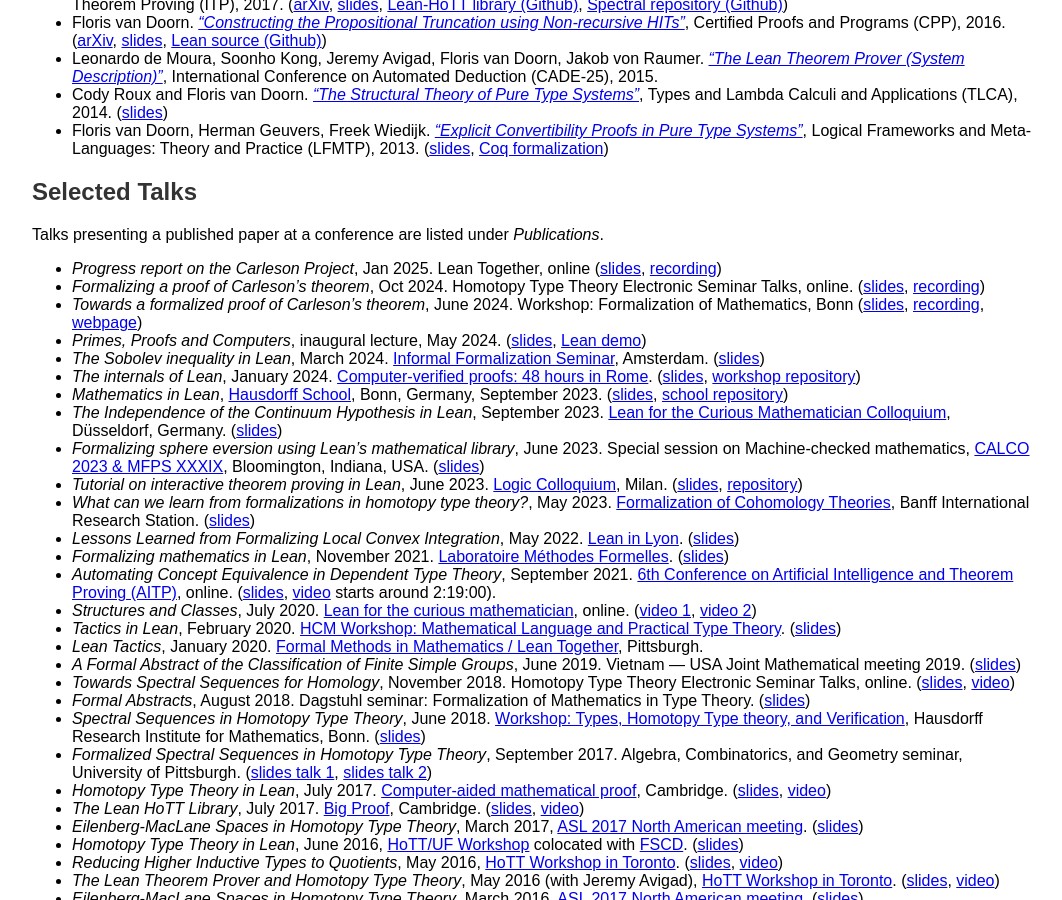
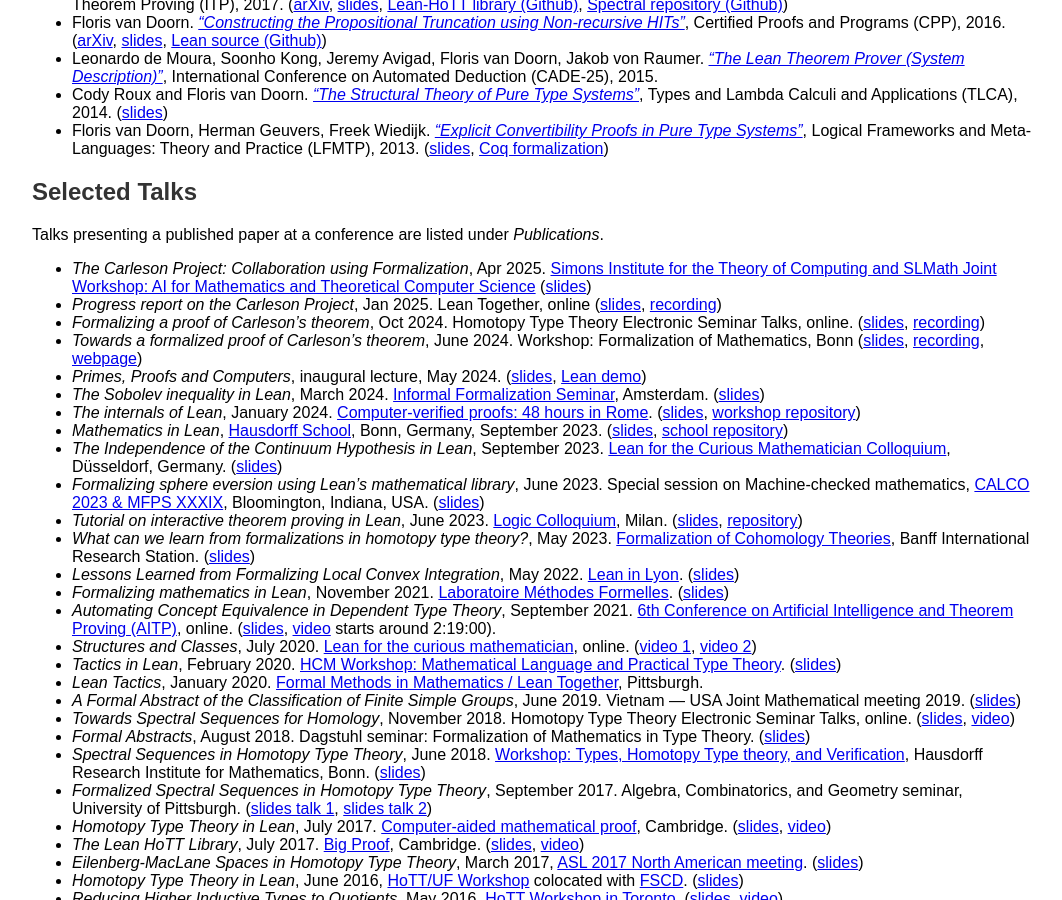
Before and after one commit to fpvandoorn/fpvandoorn.github.io, a Jekyll site: the page built from index.md, in a window 1280 px wide and 900 px high, scrolled down 1582 px. Shown: the whole window, without its empty margins (108-1170 px from the left). Built offline with Jekyll 4.4.1, drawn with Linux system fonts in a browser that asks for light colours; our own code applies the rules of GitHub Pages for plain Markdown files.

Commit message:
new talk slides

```diff
--- a/index.md
+++ b/index.md
@@ -96,6 +96,7 @@
 
 Talks presenting a published paper at a conference are listed under *Publications*.
 
+- *The Carleson Project: Collaboration using Formalization*, Apr 2025. [Simons Institute for the Theory of Computing and SLMath Joint Workshop: AI for Mathematics and Theoretical Computer Science](https://simons.berkeley.edu/workshops/simons-institute-theory-computing-slmath-joint-workshop-ai-mathematics-theoretical) ([slides](talks/carleson2504.pdf))
 - *Progress report on the Carleson Project*, Jan 2025. Lean Together, online ([slides](talks/LT25carleson.pdf), [recording](https://www.youtube.com/watch?v=w29spLdOFrY))
 - *Formalizing a proof of Carleson’s theorem*, Oct 2024. Homotopy Type Theory Electronic Seminar Talks, online. ([slides](talks/HoTTEST2024.pdf), [recording](https://www.youtube.com/watch?v=vMEGU8fL1xM))
 <!-- Jun 2024 & \emph{Carleson operators on doubling metric measure spaces}, joint with Christoph Thiele, Special Topic School: \href{https://www.mathematics.uni-bonn.de/hsm-school/programs/schools/hsm-special-topic-schools/sts_maximal-operators-and-applications}{Maximal Operators and Applications}, Bonn, Germany.\\ -->
```
Also changed, not shown: 1 other file.
